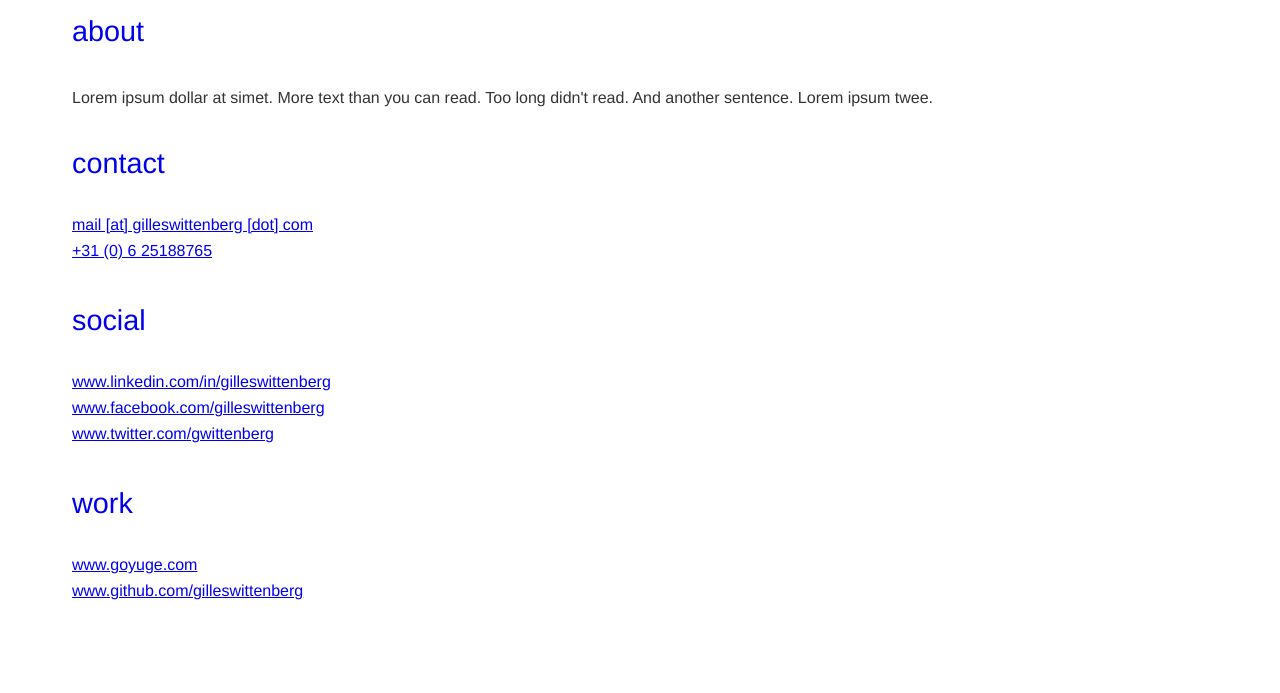
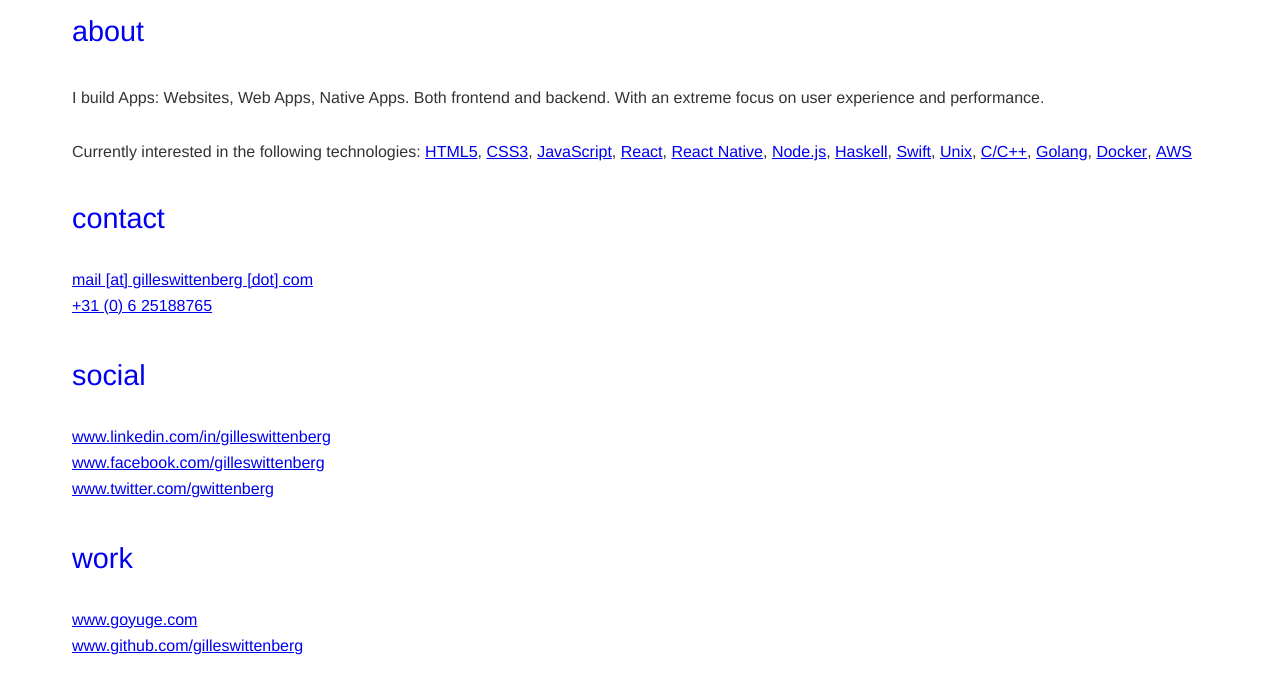
Before and after one commit to gilleswittenberg/gilleswittenberg.com, a plain HTML site: page index.html in a window 1280 px wide. Both pictures are taken after a click on the button "expand". Shown: the part 195-888 px from the top of the page. Drawn offline with Linux system fonts and the light colour scheme.

Commit message:
About text

```diff
--- a/index.html
+++ b/index.html
@@ -19,7 +19,21 @@
 				<article>
 					<a href="/about" tabindex="1" id="about">about</a>
 					<div class="content">
-						<p>Lorem ipsum dollar at simet. More text than you can read. Too long didn't read. And another sentence. Lorem ipsum twee.</p>
+						<p>I build Apps: Websites, Web Apps, Native Apps. Both frontend and backend. With an extreme focus on user experience and performance.<br><br>Currently interested in the following technologies:
+						<a href="https://www.w3.org/TR/html5/" title="HTML5">HTML5</a>,
+						<a href="https://www.w3.org/TR/CSS/" title="CSS3">CSS3</a>,
+						<a href="http://www.ecma-international.org/ecma-262/7.0/" title="JavaScript">JavaScript</a>,
+						<a href="https://facebook.github.io/react/" title="React">React</a>,
+						<a href="https://facebook.github.io/react-native/" title="React Native">React Native</a>,
+						<a href="https://nodejs.org/" title="Node.js">Node.js</a>,
+						<a href="https://www.haskell.org/" title="Haskell">Haskell</a>,
+						<a href="https://swift.org/" title="Swift">Swift</a>,
+						<a href="https://en.wikipedia.org/wiki/Unix" title="Unix">Unix</a>,
+						<a href="https://en.wikipedia.org/wiki/C_(programming_language)" title="C/C++">C/C++</a>,
+						<a href="https://golang.org/" title="Golang">Golang</a>,
+						<a href="https://www.docker.com/" title="Docker">Docker</a>,
+						<a href="http://aws.amazon.com/" title="AWS">AWS</a>
+						</p>
 					</div>
 				</article>
 			</li>
```
Also changed, not shown: README.md.
